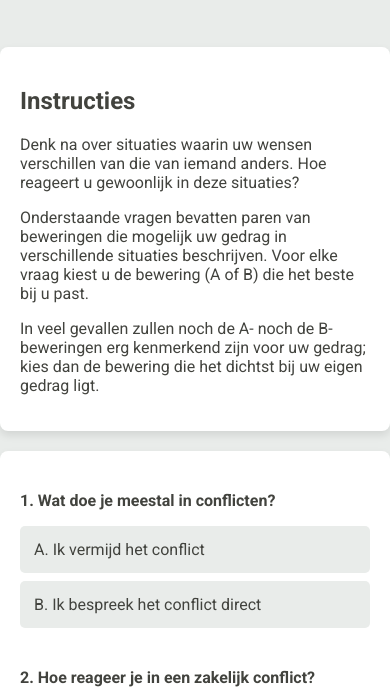
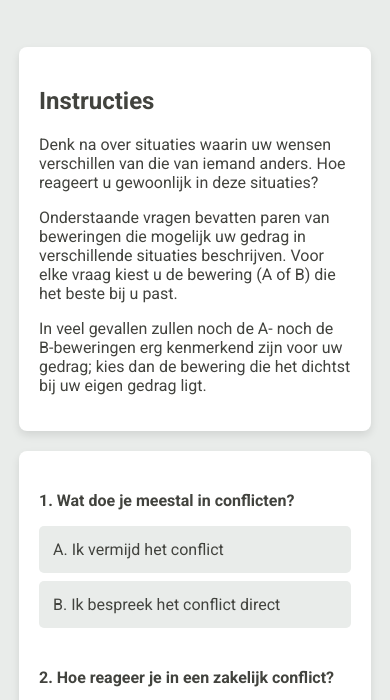
Before and after one commit to mgahulsman/thomas-kilmann-test, a plain HTML site: page index.html in a window 390 px wide. Shown: the part 129-829 px from the top of the page. Drawn offline with Linux system fonts and the light colour scheme.

Commit message:
mobile-versie
width section voor telefoon 80%

```diff
--- a/css/base.css
+++ b/css/base.css
@@ -15,3 +15,10 @@ section {
   padding: 20px;
   box-shadow: 0 4px 8px rgba(0, 0, 0, 0.1);
 }
+
+
+@media screen and (max-width: 768px) {
+  section {
+    width: 80%;
+  }
+}
```
